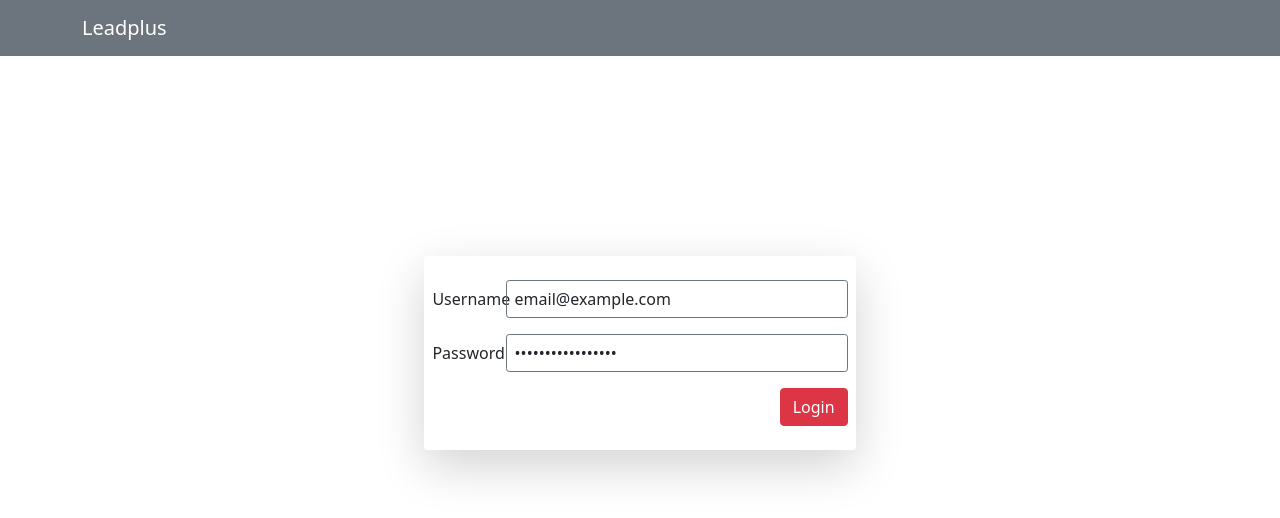
After one commit to viettaiii/book-django-ajax, a Django app: page /login/ in a window 1280 px wide. The commit adds this page. Shown: the top 518 px of the page. Run offline with Django 5.2, Linux system fonts and the light colour scheme; some libraries are stand-ins or nearby versions.

Commit message:
feat: dev page login

```diff
--- a/backend/urls.py
+++ b/backend/urls.py
@@ -9,4 +9,5 @@ urlpatterns = [
     path('history/', TemplateView.as_view(template_name='history.html'), name='history'),
     path('detail/', TemplateView.as_view(template_name='detail.html'), name='detail'),
     path('detail/', TemplateView.as_view(template_name='detail.html'), name='detail'),
+    path('login/', TemplateView.as_view(template_name='login.html'), name='login'),
 ]
--- /dev/null
+++ b/books/templates/books/includes/header.html
@@ -0,0 +1,8 @@
+<nav class="navbar container-fluid bg-secondary">
+    <div class="container d-flex justify-content-between w-100">
+      <a class="navbar-brand d-block text-white" href="{% url 'home' %}">Leadplus</a>
+     {% if not request.path == '/login/' %}
+     <a class="navbar-brand d-block text-white" href="#">Logout</a>
+     {% endif %}
+    </div>
+</nav>
--- a/templates/base.html
+++ b/templates/base.html
@@ -1,10 +1,11 @@
-{% load static %}<!DOCTYPE html>
+{% load static %}
+<!DOCTYPE html>
 <html lang="en">
   <head>
     <meta charset="utf-8">
     <meta http-equiv="X-UA-Compatible" content="IE=edge">
     <meta name="viewport" content="width=device-width, initial-scale=1">
-    <title>Bookstore - Simple is Better Than Complex</title>
+    <title>Leadplus Status Page</title>
     <link href="{% static 'styles/index.css' %}" rel="stylesheet">
     <link href="{% static 'css/bootstrap.min.css' %}" rel="stylesheet">
 
--- /dev/null
+++ b/templates/login.html
@@ -0,0 +1,26 @@
+{% extends 'base.html' %}
+{% block header %}
+{% include 'books/includes/header.html' %}
+{% endblock header %} {% block content %}
+
+<div class="container w-50" style='margin-top:200px'>
+  <form action="" class='d-flex justify-content-center' >
+    <div class='shadow-lg bg-body rounded-2 py-4 px-2' style='width:70%'>
+    <div class="mb-3 row">
+        <label for="static_username" class="col-sm-2 col-form-label">Username</label>
+        <div class="col-sm-10">
+          <input type="text"  class="form-control-plaintext  border border-secondary px-2 rounded-1" id="static_username" value="email@example.com">
+        </div>
+      </div>
+      <div class="mb-3 row">
+        <label for="static_password" class="col-sm-2 col-form-label">Password</label>
+        <div class="col-sm-10">
+          <input type="password"  class="form-control-plaintext  border border-secondary px-2 rounded-1" id="static_password" value="email@example.com">
+        </div>
+      </div>
+      <div class='d-flex justify-content-end'><button class="btn btn-danger ">Login</button> </div>
+    </div>
+  </form>
+</div>
+
+{% endblock content %}
```
Also changed, not shown: books/templates/books/book_list.html (+1 -7 lines).
